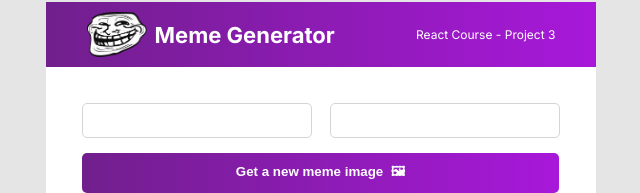
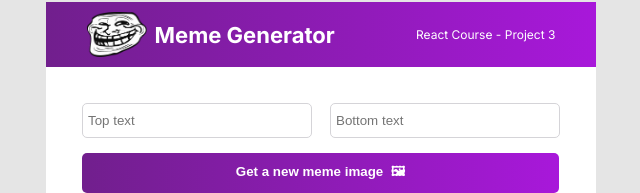
Before and after one commit to JuanDCeballos/meme-generator, a React (Vite) app: page / in a window 1280 px wide. Shown: the part 123-316 px from the top of the page, without its empty margins (319-959 px from the left). Built offline with nearby package versions, Linux system fonts and the light colour scheme.

Commit message:
Add functionality to type into the inputs, and the text you type will be de description for the meme at the top and bottom of the image

```diff
--- a/src/components/Meme.jsx
+++ b/src/components/Meme.jsx
@@ -14,18 +14,42 @@ const Meme = () => {
     const memesArray = allMemeImages.data.memes;
     const randomNumber = Math.floor(Math.random() * memesArray.length);
     const url = memesArray[randomNumber].url;
-    setMeme((prevState) => ({
-      ...prevState,
+    setMeme((prevMeme) => ({
+      ...prevMeme,
       randomImage: url,
     }));
   }
+
+  const handleChange = (e) => {
+    const { name, value } = e.target;
+    setMeme((prevMeme) => ({
+      ...prevMeme,
+      [name]: value,
+    }));
+  };
+
+  console.log(meme);
 
   return (
     <div className='form-container'>
       <form className='form'>
         <div className='inputs-container'>
-          <input className='form-elem input' type='text' />
-          <input className='form-elem  input' type='text' />
+          <input
+            className='form-elem input'
+            type='text'
+            placeholder='Top text'
+            name='topText'
+            value={meme.topText}
+            onChange={handleChange}
+          />
+          <input
+            className='form-elem  input'
+            type='text'
+            placeholder='Bottom text'
+            name='bottomText'
+            value={meme.bottomText}
+            onChange={handleChange}
+          />
         </div>
         <input
           className='form-elem  btn'
@@ -35,7 +59,9 @@ const Meme = () => {
         />
       </form>
       <div className='image-container'>
-        <img className='form-image' src={meme.randomImage} />
+        <img src={meme.randomImage} className='form-image' />
+        <h2 className='meme--text top'>{meme.topText}</h2>
+        <h2 className='meme--text bottom'>{meme.bottomText}</h2>
       </div>
     </div>
   );
```
